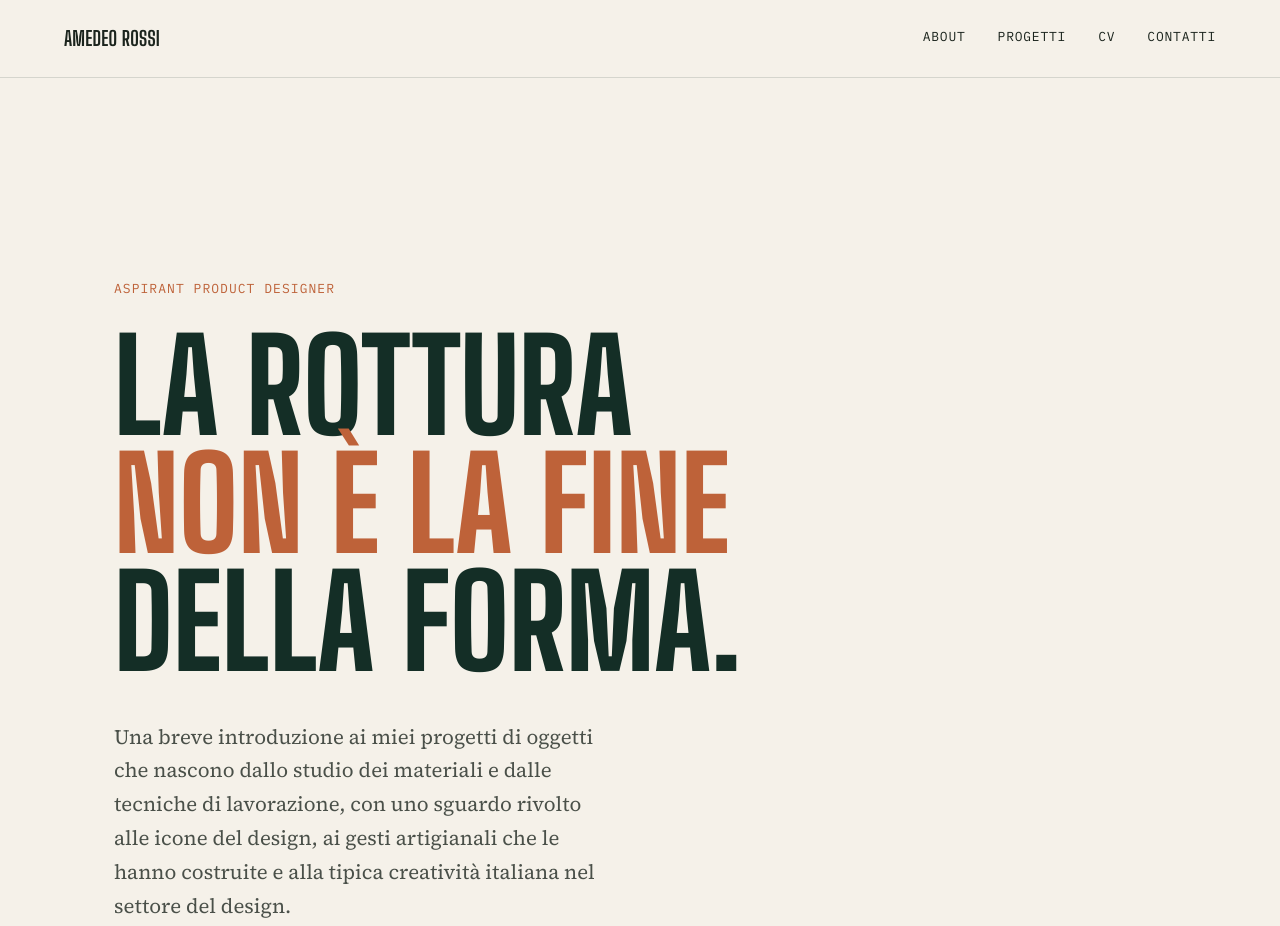
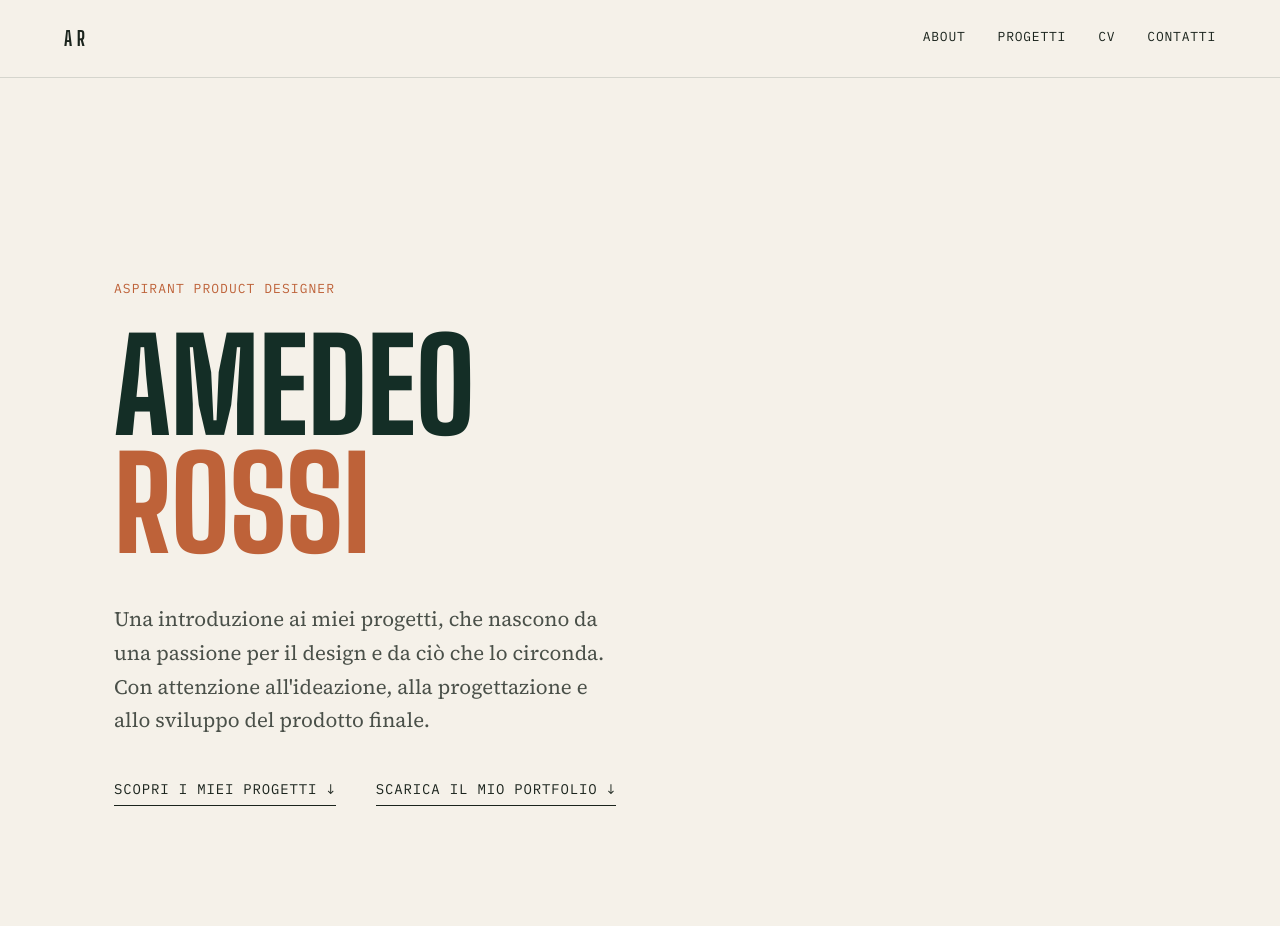
Before and after one commit to amedeorossi/amedeorossi.github.io, a plain HTML site: page index.html in a window 1280 px wide. Shown: the top 926 px of the page. Drawn offline with Linux system fonts and the light colour scheme.

Commit message:
changed paragraph content

```diff
--- a/index.html
+++ b/index.html
@@ -20,7 +20,7 @@
 </div>
 
 <header class="site-header">
-  <a href="#top" class="brand">Amedeo Rossi</a>
+  <a href="#top" class="brand">A R</a>
   <nav class="main-nav">
     <a href="#about">About</a>
     <a href="#progetti">Progetti</a>
@@ -38,11 +38,10 @@
   <section class="hero" id="hero">
     <div class="hero-eyebrow">Aspirant Product Designer</div>
     <h1 class="hero-title">
-      La rottura<br>
-      <em>non è la fine</em><br>
-      della forma.
+      AMEDEO<br>
+      <em>ROSSI</em><br>
     </h1>
-    <p class="hero-sub"> Una breve introduzione ai miei progetti di oggetti che nascono dallo studio dei materiali e dalle tecniche di lavorazione, con uno sguardo rivolto alle icone del design, ai gesti artigianali che le hanno costruite e alla tipica creatività italiana nel settore del design.</p>
+    <p class="hero-sub"> Una introduzione ai miei progetti, che nascono da una passione per il design e da ciò che lo circonda. Con attenzione all'ideazione, alla progettazione e allo sviluppo del prodotto finale.</p>
     <div class="hero-ctas">
       <a href="#progetti" class="hero-cta">Scopri i miei progetti ↓</a>
       <a href="assets/docs/Portfolio_Amedeo_Rossi.pdf" class="hero-cta" target="_blank" rel="noopener">Scarica il mio portfolio ↓</a>
@@ -97,7 +96,6 @@
       <div class="project-copy">
         <p>Ibuki nasce dall'incontro tra un oggetto industriale e una tecnica artigianale antica. Il punto di partenza è lo stool <em>Prince Aha</em> di Kartell, reinterpretato attraverso una decorazione ispirata al Kintsugi, l'arte giapponese che ripara le ceramiche danneggiate esaltandone le fratture anziché nasconderle.</p>
         <p>Dalle linee dorate che attraversano la superficie dello stool si sviluppano quattro rami, anch'essi dorati, che sembrano germogliare dal centro dell'oggetto - come una fioritura che nasce proprio dal punto della rottura.</p>
-        <p class="project-quote">Un oggetto spezzato non è un oggetto perduto, ma un punto di partenza per una nuova forma, spesso più preziosa di quella originale.</p>
         <p>Ibuki nasce in occasione di <em>Re-Vision Design</em>, il progetto artistico e culturale creato da Il Prisma Proposte d'Interni - storico showroom di Rimini - per celebrare i suoi 50 anni di attività. Otto artisti sono stati invitati a reinterpretare lo stool Prince Aha di Philippe Starck per Kartell, ciascuno con un linguaggio personale. Progettato in collaborazione con Anna Contri.</p>
         <dl class="project-meta">
           <div><dt>Esposto in...</dt><dd>Gipsy Garden - Villa des Verges, Rimini  ·  Giardini d'Autore - Castel Sismondo, Rimini  ·  Esposizione permanente - Il Prisma Mobili, Rimini</dd></div>
```
